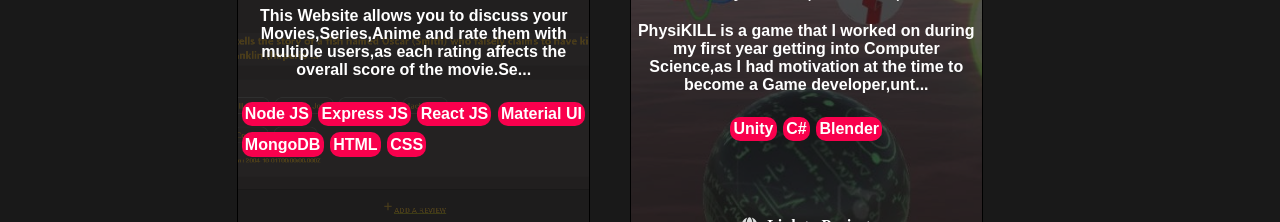
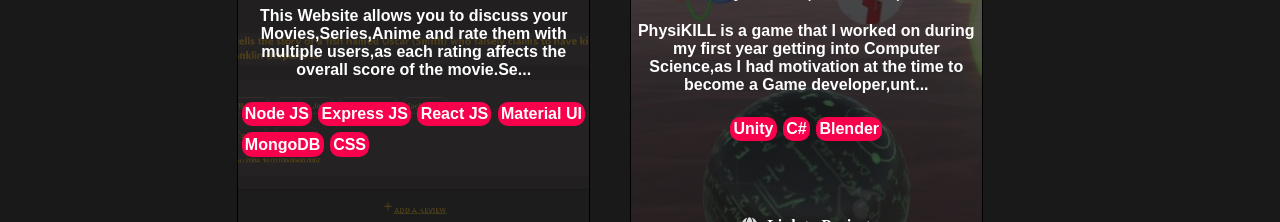
Before and after one commit to BHCoding420/my_portfolio, a React (Create React App) app: page / in a window 1280 px wide. Shown: the part 1960-2182 px from the top of the page. Built offline with nearby package versions, Linux system fonts and the light colour scheme.

Commit message:
Update Project.js

```diff
--- a/src/Project.js
+++ b/src/Project.js
@@ -28,7 +28,7 @@
       name:"Movies-Ranking",
       description:"This Website allows you to discuss your Movies,Series,Anime and rate them with multiple users,as each rating affects the overall score of the movie.Search for movies posted by Users and filter them according to your liking",
       img:[movies1,movies2,movies3],
-      technologies:["Node JS","Express JS","React JS","Material UI","MongoDB","HTML","CSS"],
+      technologies:["Node JS","Express JS","React JS","Material UI","MongoDB","CSS"],
       link:"https://movies-ranking.netlify.app"
   },{
     id: 2,
```
